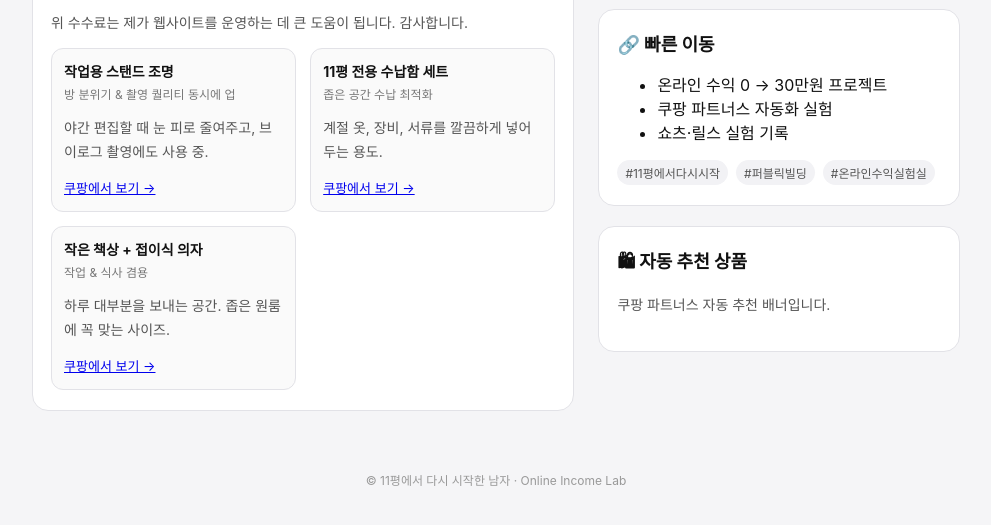
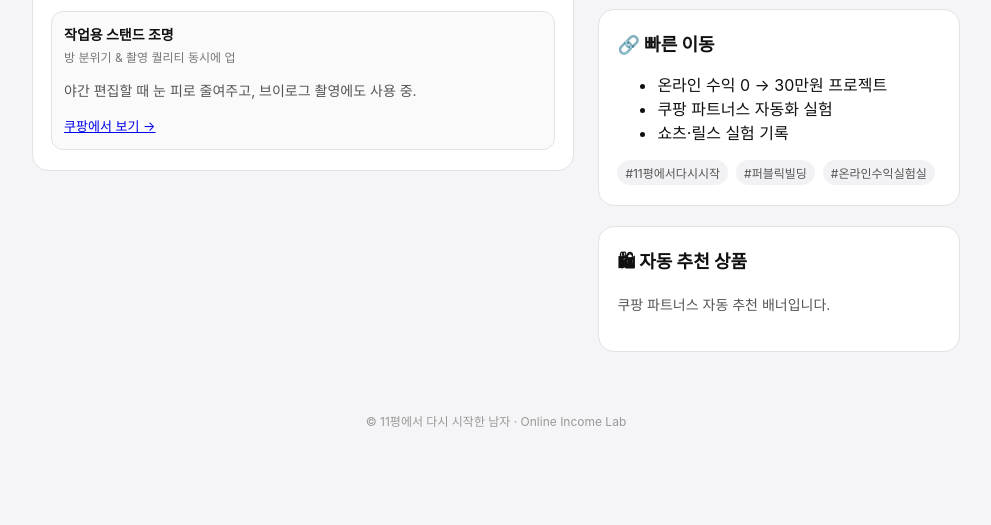
Before and after one commit to JHcouple/-11-, a plain HTML site: page index.html in a window 1280 px wide. Shown: the part 745-1270 px from the top of the page, without its empty margins (144-1135 px from the left). Drawn offline with Linux system fonts and the light colour scheme; a script that the page names is missing.

Commit message:
Update index.html

```diff
--- a/index.html
+++ b/index.html
@@ -211,7 +211,7 @@
           <h2>📘 왜 다시 시작하게 됐나</h2>
           <div class="story-body">
             결혼 전에는 사업도, 투자도, 재테크도 잘 굴러갔습니다.
-            매달 왠만한 사람의 연봉을 벌면서, 이 길만 쭉 갈 줄 알았죠.<br /><br />
+            매달 웬만한 사람의 연봉을 벌면서, 이 길만 쭉 갈 줄 알았죠.<br /><br />
             하지만 사업과 투자가 동시에 무너지면서,<br />
             지금은 11평 원룸에서 다시 시작하고 있습니다.<br /><br />
             이 페이지는<br />
@@ -227,7 +227,6 @@
             아래 링크는 "쿠팡 파트너스 활동의 일환으로, 이에 따른 일정액의 수수료를 제공받습니다."
           </p>
           <p class="small">제가 실제로 써보고 도움됐던 제품만 추천합니다.</p>
-          <p class="small">위 수수료는 제가 웹사이트를 운영하는 데 큰 도움이 됩니다. 감사합니다.</p>
 
           <div class="product-list">
 
@@ -236,20 +235,6 @@
               <div class="product-meta">방 분위기 & 촬영 퀄리티 동시에 업</div>
               <p>야간 편집할 때 눈 피로 줄여주고, 브이로그 촬영에도 사용 중.</p>
               <a href="https://link.coupang.com/a/c74YPt" target="_blank" rel="noopener noreferrer">쿠팡에서 보기 →</a>
-            </div>
-
-            <div class="product-card">
-              <h3>11평 전용 수납함 세트</h3>
-              <div class="product-meta">좁은 공간 수납 최적화</div>
-              <p>계절 옷, 장비, 서류를 깔끔하게 넣어두는 용도.</p>
-              <a href="#" target="_blank" rel="noopener noreferrer">쿠팡에서 보기 →</a>
-            </div>
-
-            <div class="product-card">
-              <h3>작은 책상 + 접이식 의자</h3>
-              <div class="product-meta">작업 & 식사 겸용</div>
-              <p>하루 대부분을 보내는 공간. 좁은 원룸에 꼭 맞는 사이즈.</p>
-              <a href="#" target="_blank" rel="noopener noreferrer">쿠팡에서 보기 →</a>
             </div>
 
           </div>
```
